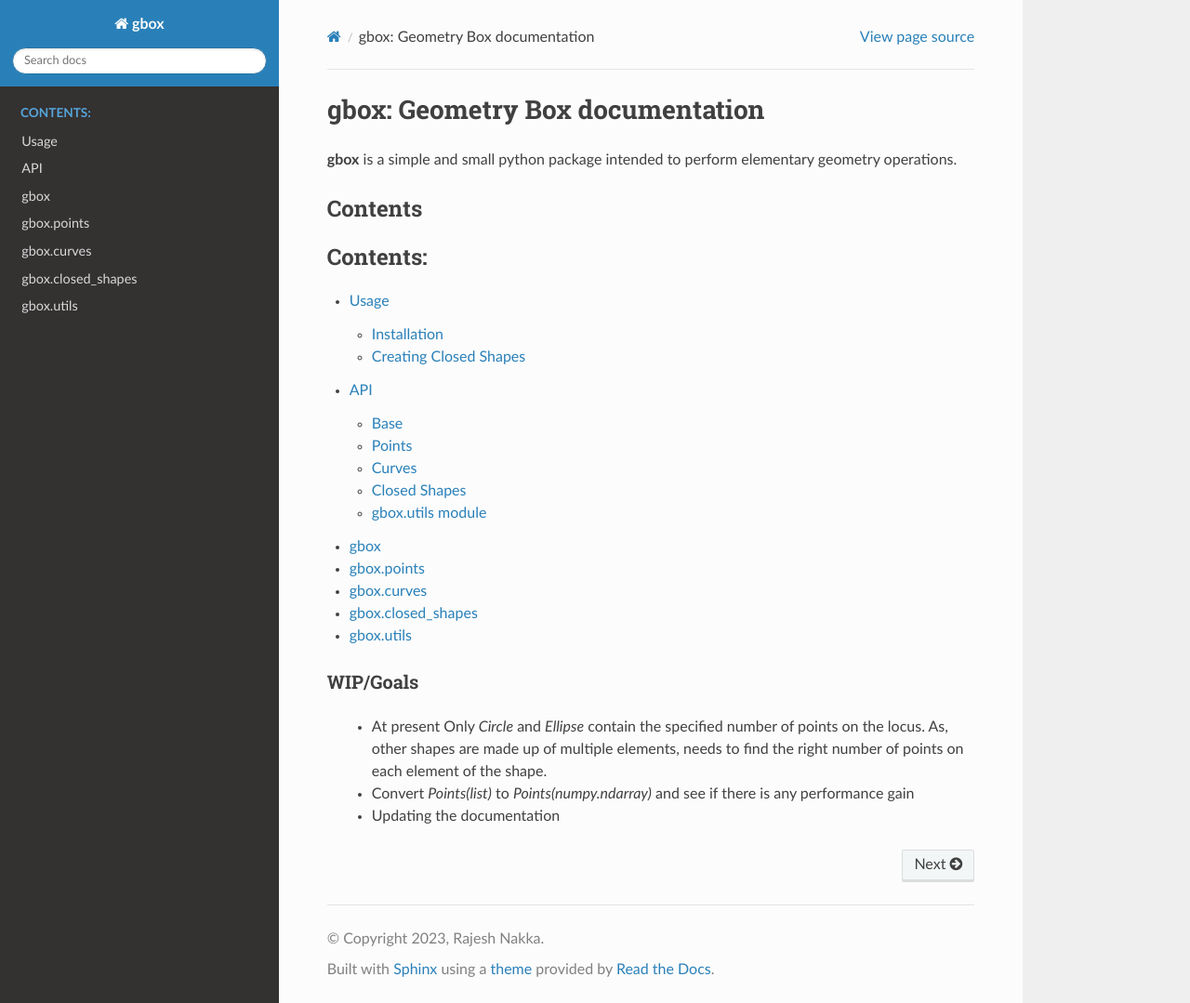
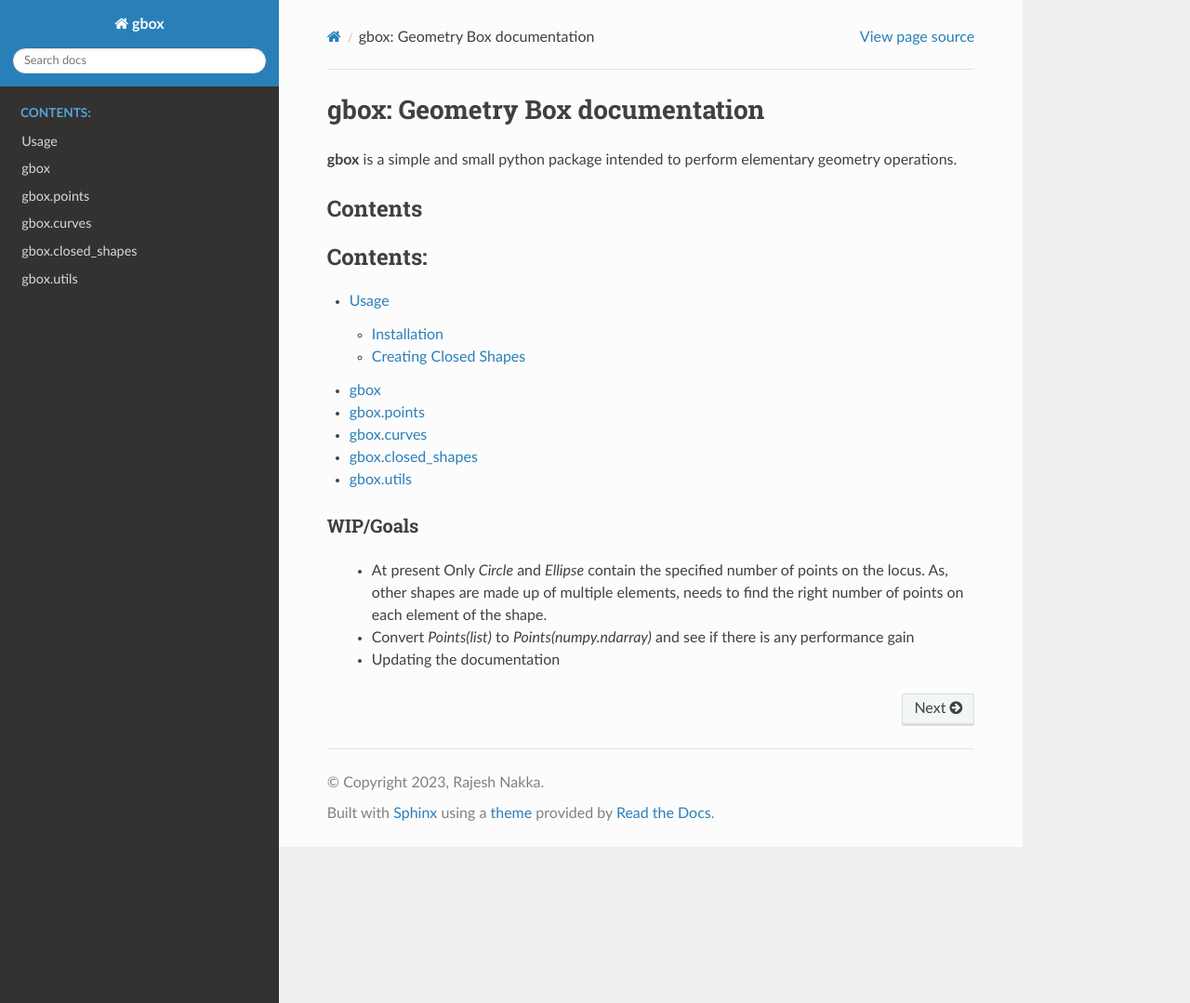
Before and after one commit to 338rajesh/gbox, a Sphinx documentation site: the page built from docs/source/index.rst, in a window 1280 px wide and 1079 px high. Shown: the whole window at 93% size. Built offline with Sphinx 7.4.7 and the Read the Docs theme 2.0.0, drawn with Linux system fonts in a browser that asks for light colours; pages that are not in the unit, such as notebooks, are missing from menus.

Commit message:
cleaning rst files structure

```diff
--- a/docs/source/gbox.rst
+++ /dev/null
@@ -1,33 +0,0 @@
-API
-===
-
-Base
-----
-
-.. automodule:: gbox.gbox
-   :members:
-
-Points
-------
-
-.. automodule:: gbox.points
-   :members:
-
-Curves
--------
-
-.. automodule:: gbox.curves
-   :members:
-
-Closed Shapes
--------------
-
-.. automodule:: gbox.closed_shapes
-   :members:
-
-
-gbox.utils module
------------------
-
-.. automodule:: gbox.utils
-   :members:
--- a/docs/source/generated/gbox.points.rst
+++ b/docs/source/generated/gbox.points.rst
@@ -2,6 +2,7 @@ gbox.points
 ===========
 
 .. automodule:: gbox.points
+   :members:
 
 
 
--- a/docs/source/generated/gbox.rst
+++ b/docs/source/generated/gbox.rst
@@ -2,3 +2,4 @@ gbox
 ====
 
 .. automodule:: gbox
+   :members:
--- a/docs/source/generated/gbox.utils.rst
+++ b/docs/source/generated/gbox.utils.rst
@@ -2,7 +2,7 @@ gbox.utils
 ==========
 
 .. automodule:: gbox.utils
-
+   :members:
 
 
 
--- a/docs/source/index.rst
+++ b/docs/source/index.rst
@@ -11,7 +11,6 @@ Contents
    :caption: Contents:
 
    usage
-   gbox
    generated/gbox
    generated/gbox.points
    generated/gbox.curves
```
Also changed, not shown: docs/source/generated/gbox.closed_shapes.rst (+1 -10 lines), docs/source/generated/gbox.curves.rst (+1 -10 lines).
